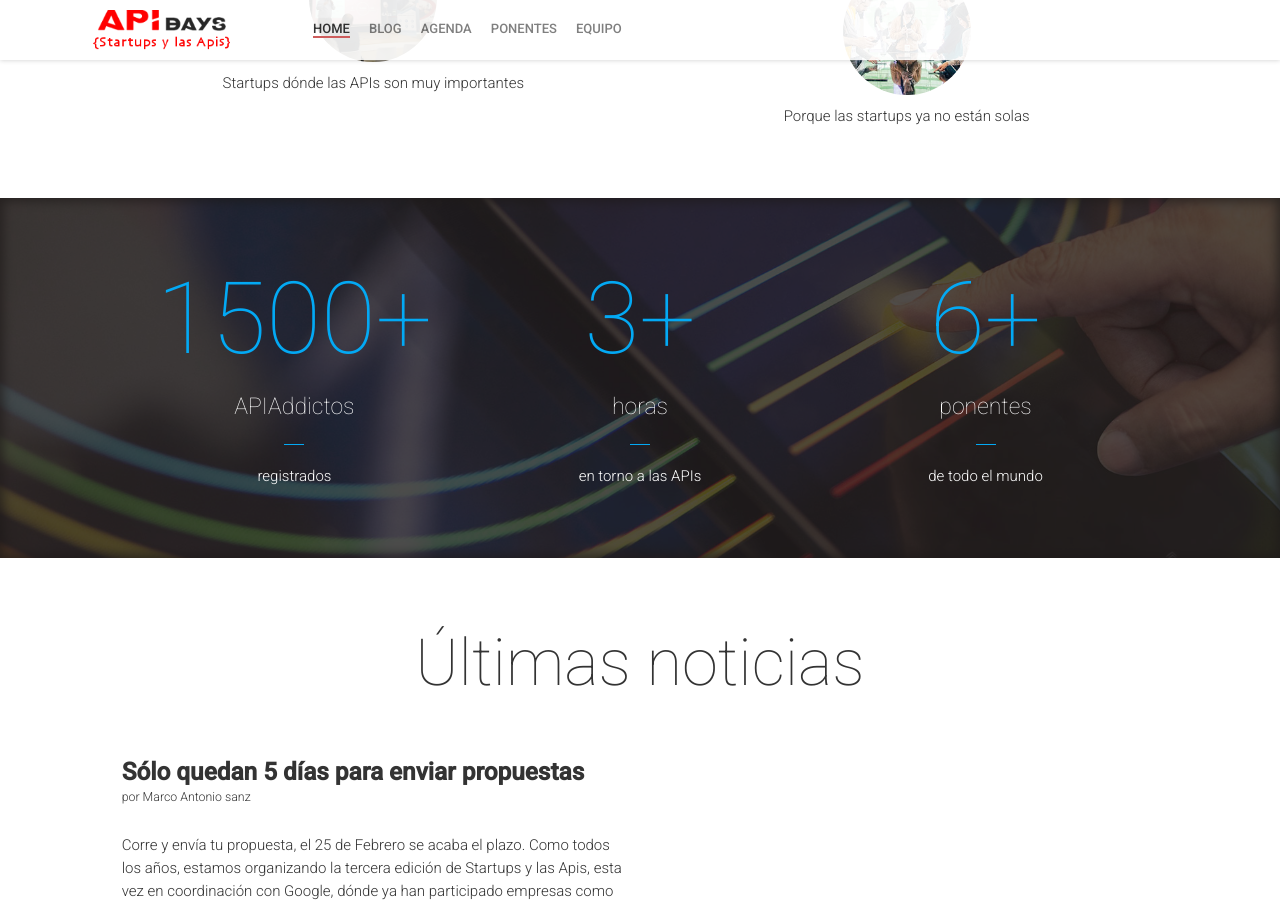
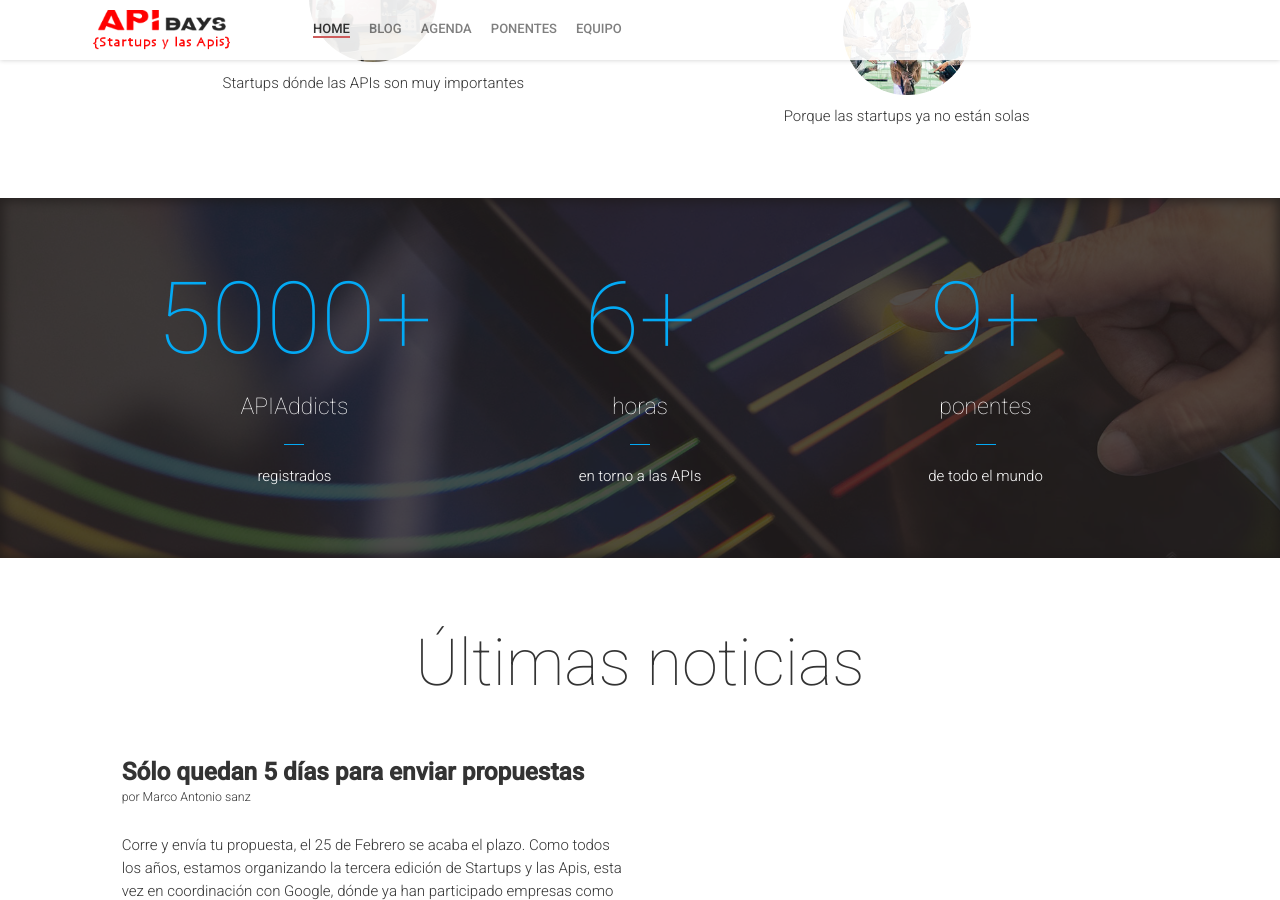
Before and after one commit to apiaddicts/startupsylasapisIII, a Jekyll site: the page built from index.html, in a window 1280 px wide and 900 px high, scrolled down 1210 px. Built offline with Jekyll 4.4.1, drawn with Linux system fonts in a browser that asks for light colours; nearby versions of some CDN libraries; comment, search, counter and statistics services are not loaded.

Commit message:
cambio numeros de apiaddicts, horas y ponentes - home

```diff
--- a/_config.yml
+++ b/_config.yml
@@ -75,9 +75,9 @@ aboutBlock:
 # Statistic Block
 statisticBlockImage: "statistic.jpg"
 statisticBlock:
- - {count: "1500", specialCharacter: "+", info: "APIAddictos", detail: "registrados"}
- - {count: "3", specialCharacter: "+", info: "horas", detail: "en torno a las APIs"}
- - {count: "6", specialCharacter: "+", info: "ponentes", detail: "de todo el mundo"}
+ - {count: "5000", specialCharacter: "+", info: "APIAddicts", detail: "registrados"}
+ - {count: "6", specialCharacter: "+", info: "horas", detail: "en torno a las APIs"}
+ - {count: "9", specialCharacter: "+", info: "ponentes", detail: "de todo el mundo"}
 # - {count: "2", specialCharacter: "", info: "tracks", detail: "Charla"}
 
 # Latest News Block
```
